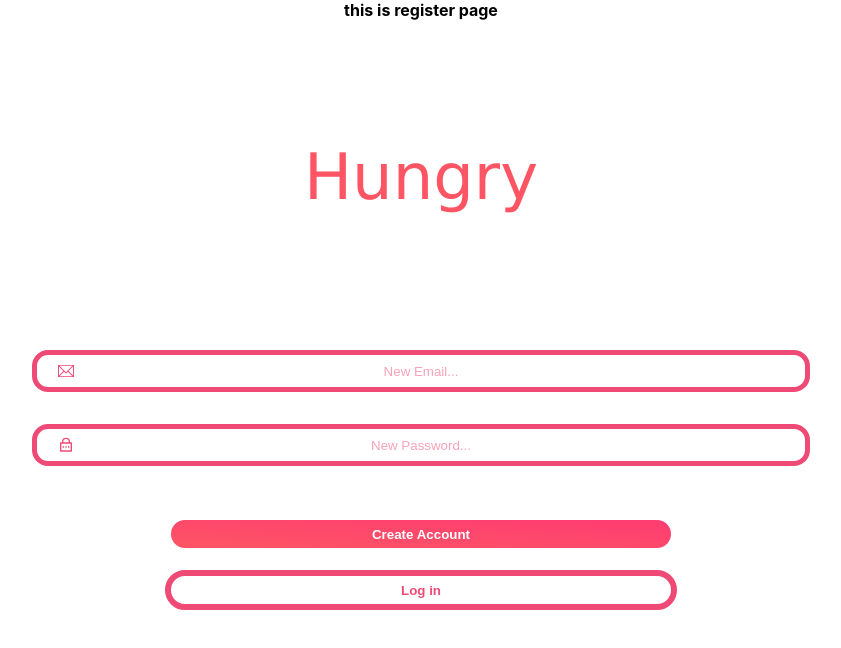
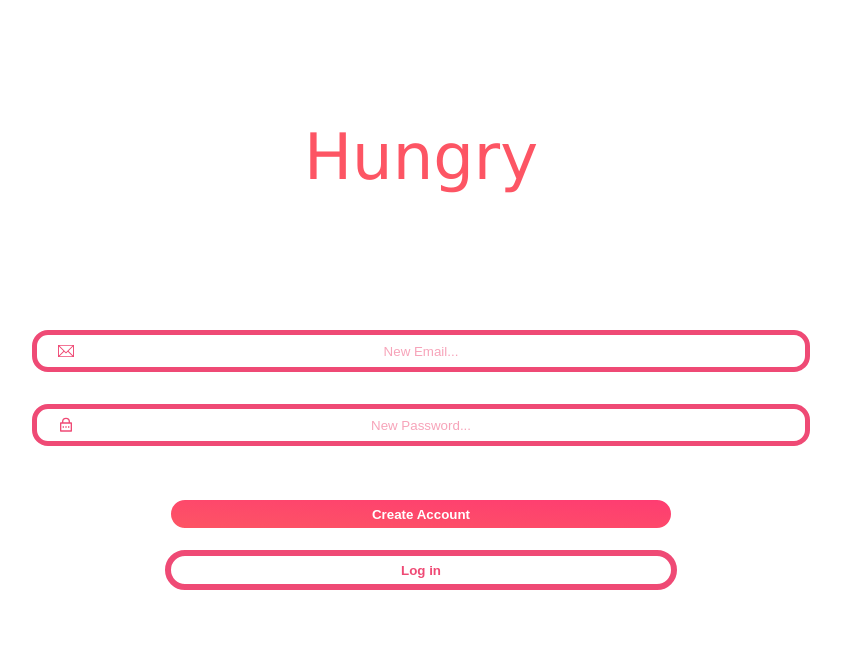
Before and after one commit to tornikej98/Hungry, a React (Create React App) app in the folder client/: page /register in a window 1280 px wide. Shown: the top 648 px of the page, without its empty margins (219-1060 px from the left). Built offline with nearby package versions, Linux system fonts and the light colour scheme.

Commit message:
forgot to save one of the files

```diff
--- a/client/src/pages/Register.js
+++ b/client/src/pages/Register.js
@@ -21,7 +21,6 @@ const Register = () => {
     return (
 
         <div className="register-page">
-            <h4>this is register page</h4>
             <h1 className="reg-title">Hungry</h1>
 
             <form className="register-form" onSubmit={handleSubmit}>
```
